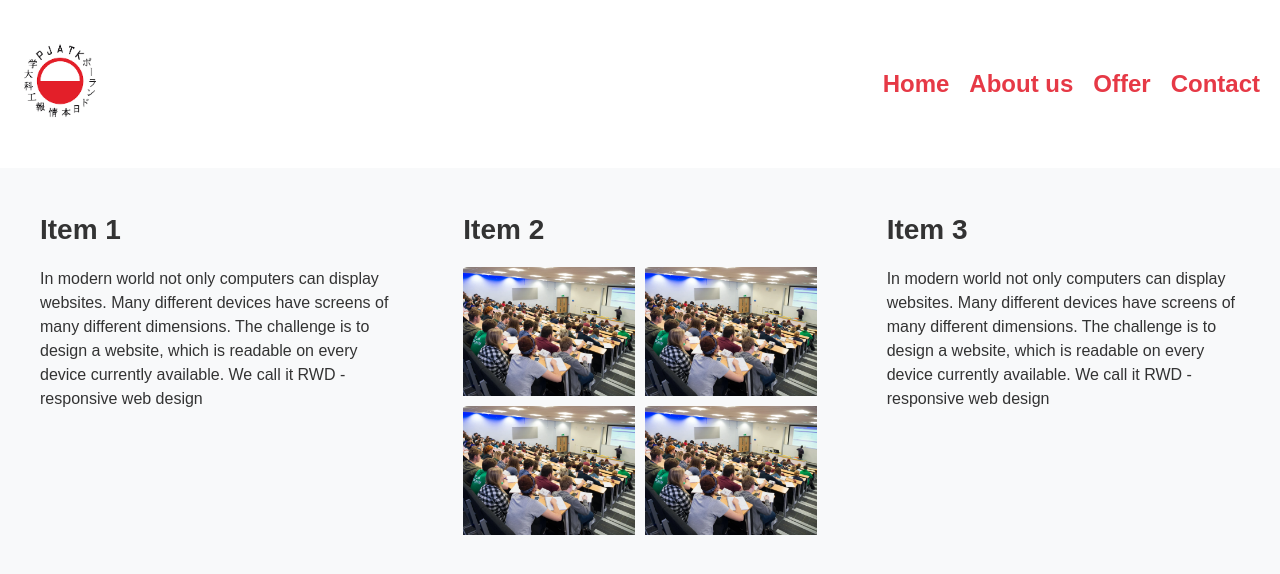
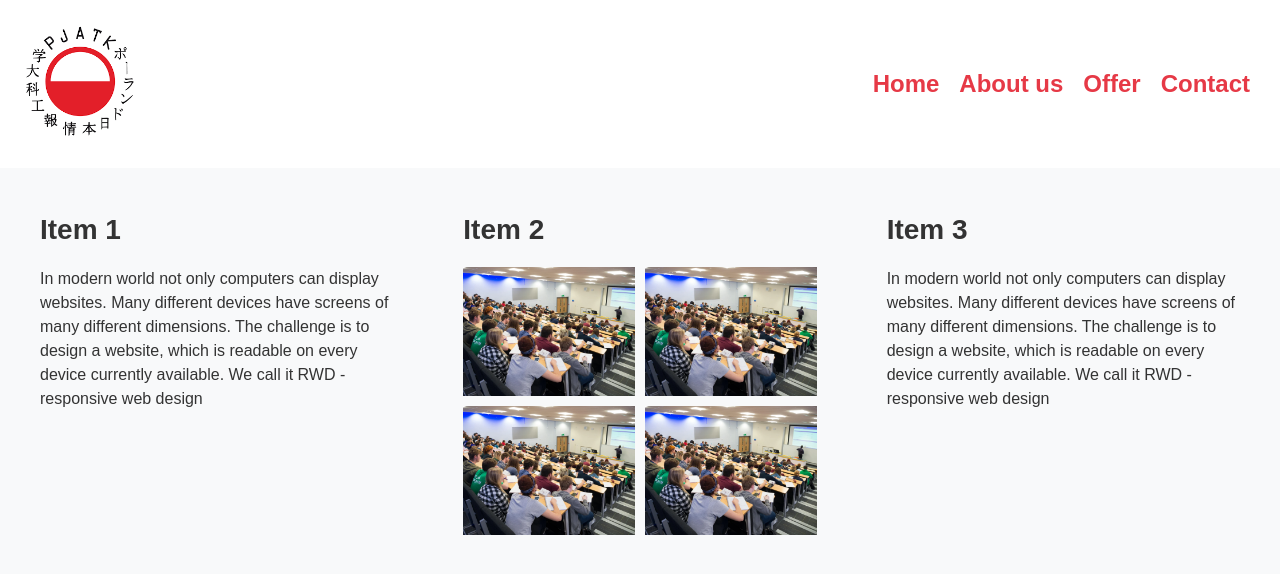
Before and after one commit to Ayato2/Ayato2.github.io, a plain HTML site: page index.html in a window 1280 px wide. Drawn offline with Linux system fonts and the light colour scheme.

Commit message:
Update styles.css

```diff
--- a/styles.css
+++ b/styles.css
@@ -12,40 +12,47 @@ body {
     overflow-x: hidden;
 }
 
-/* Header styles */
+/* Header styles for mobile */
 header {
     width: 100%;
     background-color: white;
+    display: flex;
+    flex-direction: column;
+    align-items: center;
+    padding: 20px 0;
 }
 
 .logo {
     text-align: center;
-    padding: 20px 0;
+    margin-bottom: 20px;
 }
 
 .logo img {
-    max-width: 100px;
+    max-width: 120px;
     height: auto;
+}
+
+nav {
+    width: 100%;
 }
 
 nav ul {
     list-style: none;
+    display: flex;
+    justify-content: center;
+    flex-wrap: wrap;
     width: 100%;
 }
 
 nav li {
-    border-bottom: 1px solid #eee;
-    width: 100%;
-    text-align: center;
+    margin: 0 10px;
 }
 
 nav a {
-    display: block;
     text-decoration: none;
     color: #e63946;
     font-size: 24px;
     font-weight: bold;
-    padding: 15px 0;
 }
 
 /* Main content styles */
@@ -72,10 +79,10 @@ h2 {
     line-height: 1.5;
 }
 
-/* Image grid for mobile */
+/* Image grid */
 .image-grid {
     display: grid;
-    grid-template-columns: 1fr;
+    grid-template-columns: repeat(2, 1fr);
     grid-gap: 10px;
 }
 
@@ -87,28 +94,17 @@ h2 {
 /* Desktop styles */
 @media (min-width: 768px) {
     header {
-        display: flex;
+        flex-direction: row;
         justify-content: space-between;
-        align-items: center;
         padding: 20px;
     }
 
     .logo {
-        text-align: left;
-    }
-
-    .logo img {
-        height: 80px;
+        margin-bottom: 0;
     }
 
     nav ul {
-        display: flex;
-    }
-
-    nav li {
-        margin-left: 20px;
-        border-bottom: none;
-        width: auto;
+        justify-content: flex-end;
     }
 
     main {
@@ -122,21 +118,11 @@ h2 {
         flex-basis: calc(33.333% - 20px);
         margin-bottom: 20px;
     }
-
-    .image-grid {
-        display: grid;
-        grid-template-columns: repeat(2, 1fr);
-        grid-gap: 10px;
-    }
 }
 
-/* Tablet styles */
+/* Medium sized screens */
 @media (min-width: 480px) and (max-width: 767px) {
     .item {
         width: 100%;
     }
-
-    .image-grid {
-        grid-template-columns: repeat(2, 1fr);
-    }
 }
```
